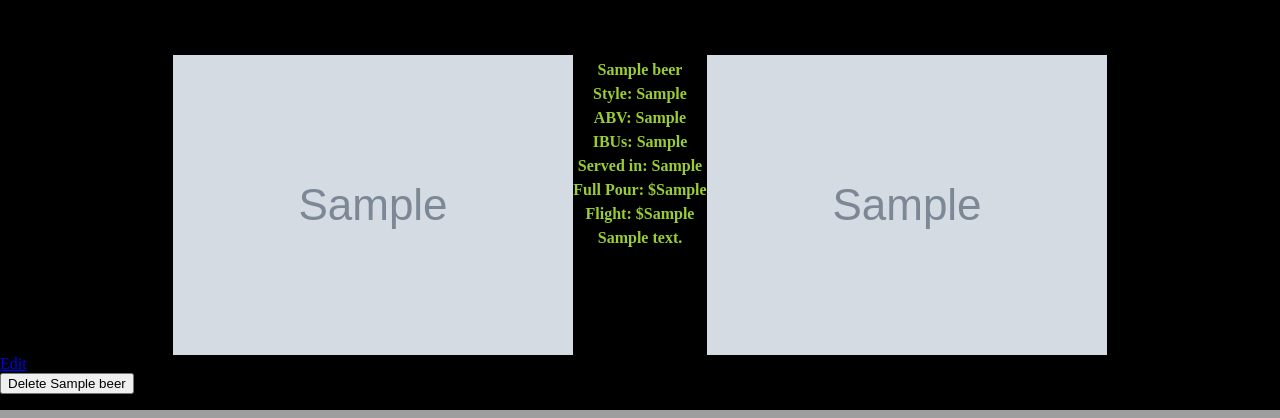
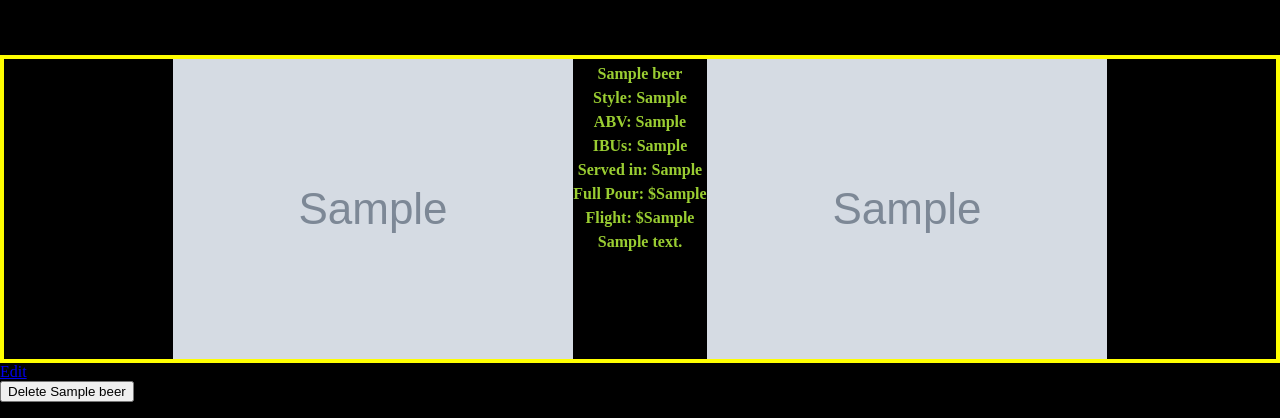
Before and after one commit to mdrisco4/breweries_django_be, a Django app: page /beers/1 in a window 1280 px wide. Shown: the part 545-963 px from the top of the page. Run offline with Django 3.2, Linux system fonts and the light colour scheme; tables that the repository leaves empty hold one stand-in row (values such as "Sample post"); grey boxes marked "Sample" are stand-in pictures.

Commit message:
some more minor changes.  continuing to fix styling problems piece by piece

```diff
--- a/breweries/static/css/styles.css
+++ b/breweries/static/css/styles.css
@@ -314,6 +314,7 @@ body {
   flex-direction: row;
   justify-content: center;
   margin-top: 100px;
+  border: 4px solid yellow;
 }
 
 .beer-detail-logo-link:hover {
@@ -399,6 +400,7 @@ body {
   margin: 0 0 0 40px;
   width: 80px;
   height: 80px;
+  border: 4px solid yellow;
 }
 
 .food-detail-logo-link:hover {
```
